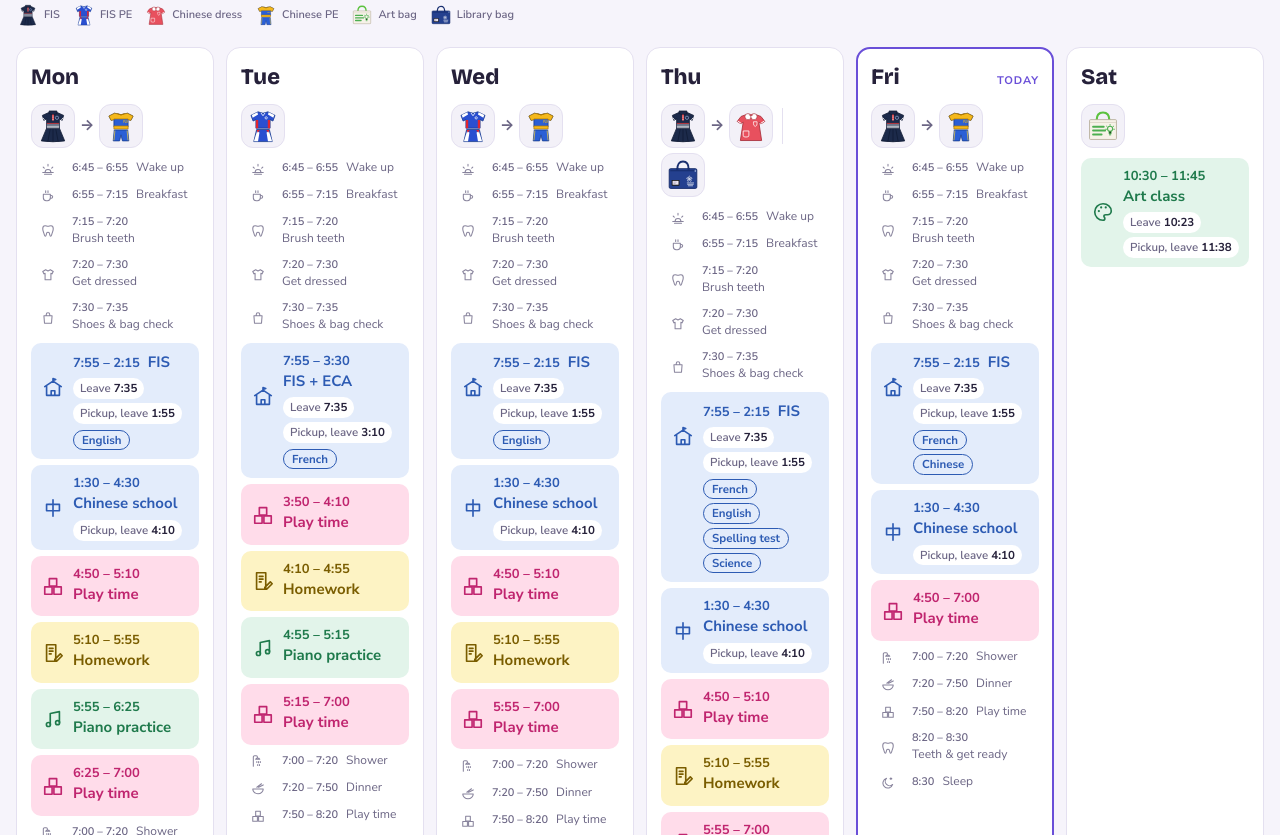
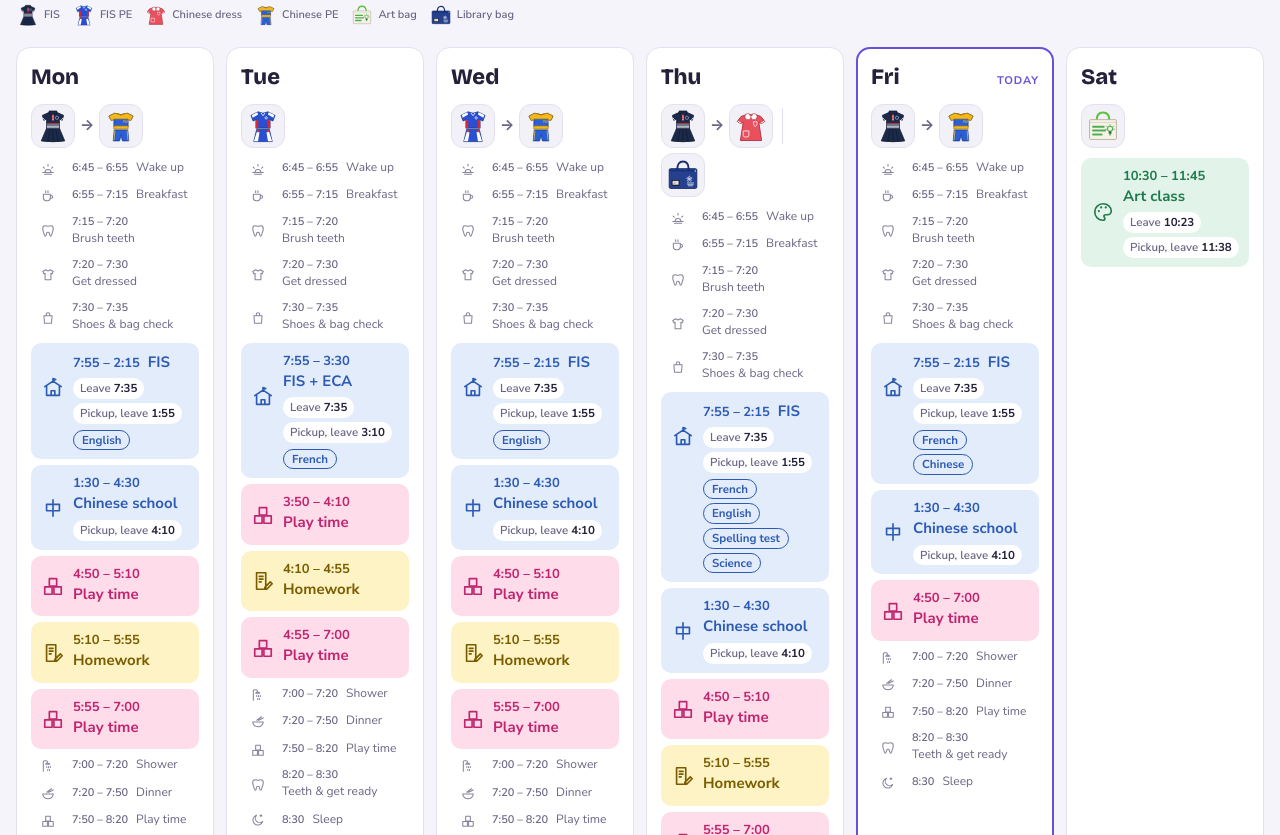
Before and after one commit to Gluminou/bunbun-week, a plain HTML site: page index.html in a window 1280 px wide. Shown: the part 99-934 px from the top of the page. Drawn offline with nearby package versions, Linux system fonts and the light colour scheme.

Commit message:
Remove piano practice
Co-Authored-By: Claude Opus 5.5 <noreply@anthropic.com>
Claude-Session: https://claude.ai/code/session_01LUWckB8J1obh64yCv4kcRq

```diff
--- a/index.html
+++ b/index.html
@@ -160,8 +160,7 @@ h1{font-family:var(--display);font-weight:800;font-size:clamp(28px,6vw,40px);mar
         <div class="slot chinese"><svg class="ico" aria-hidden="true"><use href="#i-chinese"/></svg><span class="hd"><span class="t">1:30 – 4:30</span><span class="n">Chinese school</span></span><span class="go"><span><i>Pickup, leave</i> 4:10</span></span></div>
         <div class="slot play"><svg class="ico" aria-hidden="true"><use href="#i-play"/></svg><span class="hd"><span class="t">4:50 – 5:10</span><span class="n">Play time</span></span></div>
         <div class="slot hw"><svg class="ico" aria-hidden="true"><use href="#i-homework"/></svg><span class="hd"><span class="t">5:10 – 5:55</span><span class="n">Homework</span></span></div>
-        <div class="slot practice"><svg class="ico" aria-hidden="true"><use href="#i-piano"/></svg><span class="hd"><span class="t">5:55 – 6:25</span><span class="n">Piano practice</span></span></div>
-        <div class="slot play"><svg class="ico" aria-hidden="true"><use href="#i-play"/></svg><span class="hd"><span class="t">6:25 – 7:00</span><span class="n">Play time</span></span></div>
+        <div class="slot play"><svg class="ico" aria-hidden="true"><use href="#i-play"/></svg><span class="hd"><span class="t">5:55 – 7:00</span><span class="n">Play time</span></span></div>
         <div class="slot eve minor"><svg class="ico" aria-hidden="true"><use href="#i-shower"/></svg><span class="hd"><span class="t">7:00 – 7:20</span><span class="n">Shower</span></span></div>
         <div class="slot eve minor"><svg class="ico" aria-hidden="true"><use href="#i-dinner"/></svg><span class="hd"><span class="t">7:20 – 7:50</span><span class="n">Dinner</span></span></div>
         <div class="slot play minor"><svg class="ico" aria-hidden="true"><use href="#i-play"/></svg><span class="hd"><span class="t">7:50 – 8:20</span><span class="n">Play time</span></span></div>
@@ -182,8 +181,7 @@ h1{font-family:var(--display);font-weight:800;font-size:clamp(28px,6vw,40px);mar
         <div class="slot school"><svg class="ico" aria-hidden="true"><use href="#i-school"/></svg><span class="hd"><span class="t">7:55 – 3:30</span><span class="n">FIS + ECA</span></span><span class="go"><span><i>Leave</i> 7:35</span><span><i>Pickup, leave</i> 3:10</span></span><span class="subj"><span>French</span></span></div>
         <div class="slot play"><svg class="ico" aria-hidden="true"><use href="#i-play"/></svg><span class="hd"><span class="t">3:50 – 4:10</span><span class="n">Play time</span></span></div>
         <div class="slot hw"><svg class="ico" aria-hidden="true"><use href="#i-homework"/></svg><span class="hd"><span class="t">4:10 – 4:55</span><span class="n">Homework</span></span></div>
-        <div class="slot practice"><svg class="ico" aria-hidden="true"><use href="#i-piano"/></svg><span class="hd"><span class="t">4:55 – 5:15</span><span class="n">Piano practice</span></span></div>
-        <div class="slot play"><svg class="ico" aria-hidden="true"><use href="#i-play"/></svg><span class="hd"><span class="t">5:15 – 7:00</span><span class="n">Play time</span></span></div>
+        <div class="slot play"><svg class="ico" aria-hidden="true"><use href="#i-play"/></svg><span class="hd"><span class="t">4:55 – 7:00</span><span class="n">Play time</span></span></div>
         <div class="slot eve minor"><svg class="ico" aria-hidden="true"><use href="#i-shower"/></svg><span class="hd"><span class="t">7:00 – 7:20</span><span class="n">Shower</span></span></div>
         <div class="slot eve minor"><svg class="ico" aria-hidden="true"><use href="#i-dinner"/></svg><span class="hd"><span class="t">7:20 – 7:50</span><span class="n">Dinner</span></span></div>
         <div class="slot play minor"><svg class="ico" aria-hidden="true"><use href="#i-play"/></svg><span class="hd"><span class="t">7:50 – 8:20</span><span class="n">Play time</span></span></div>
```
